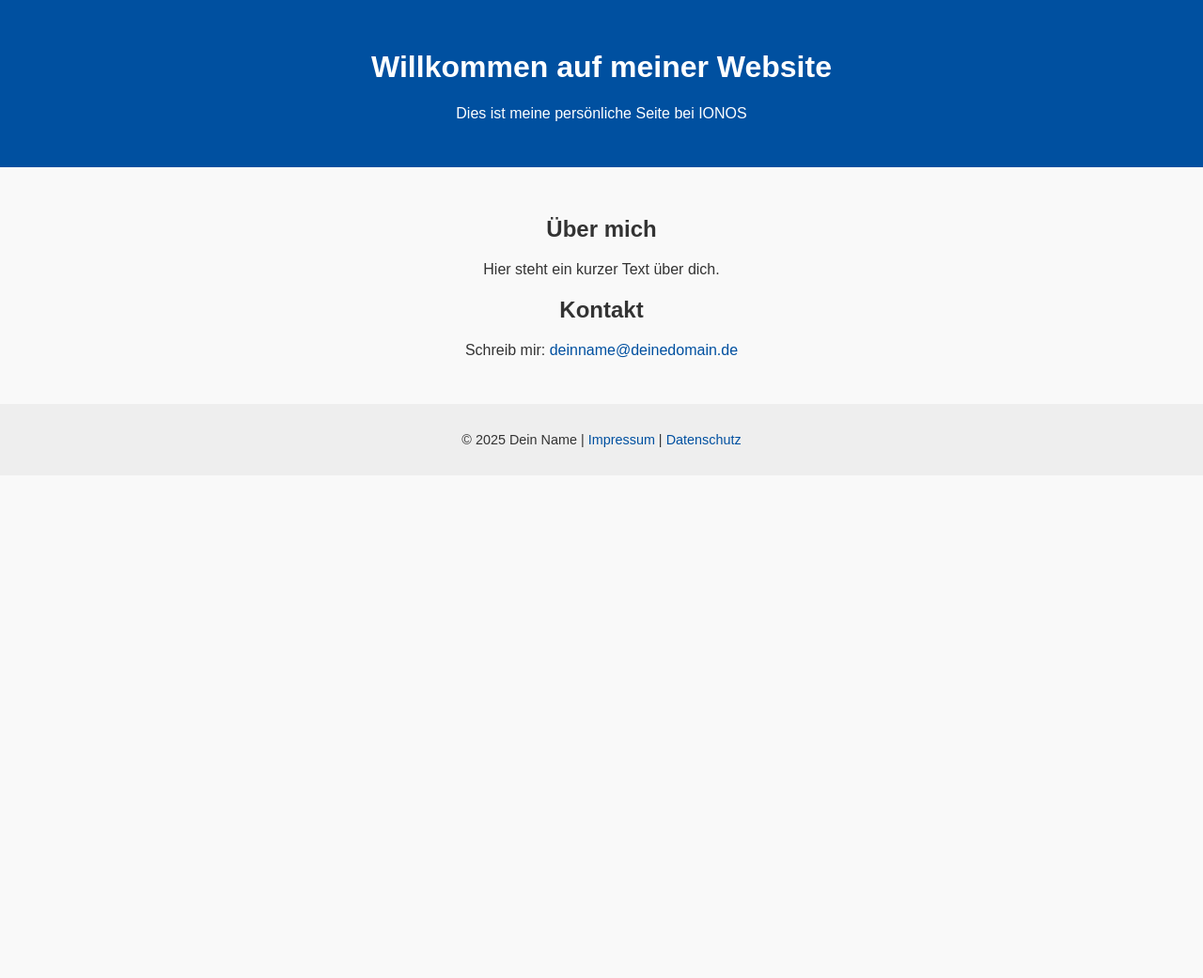
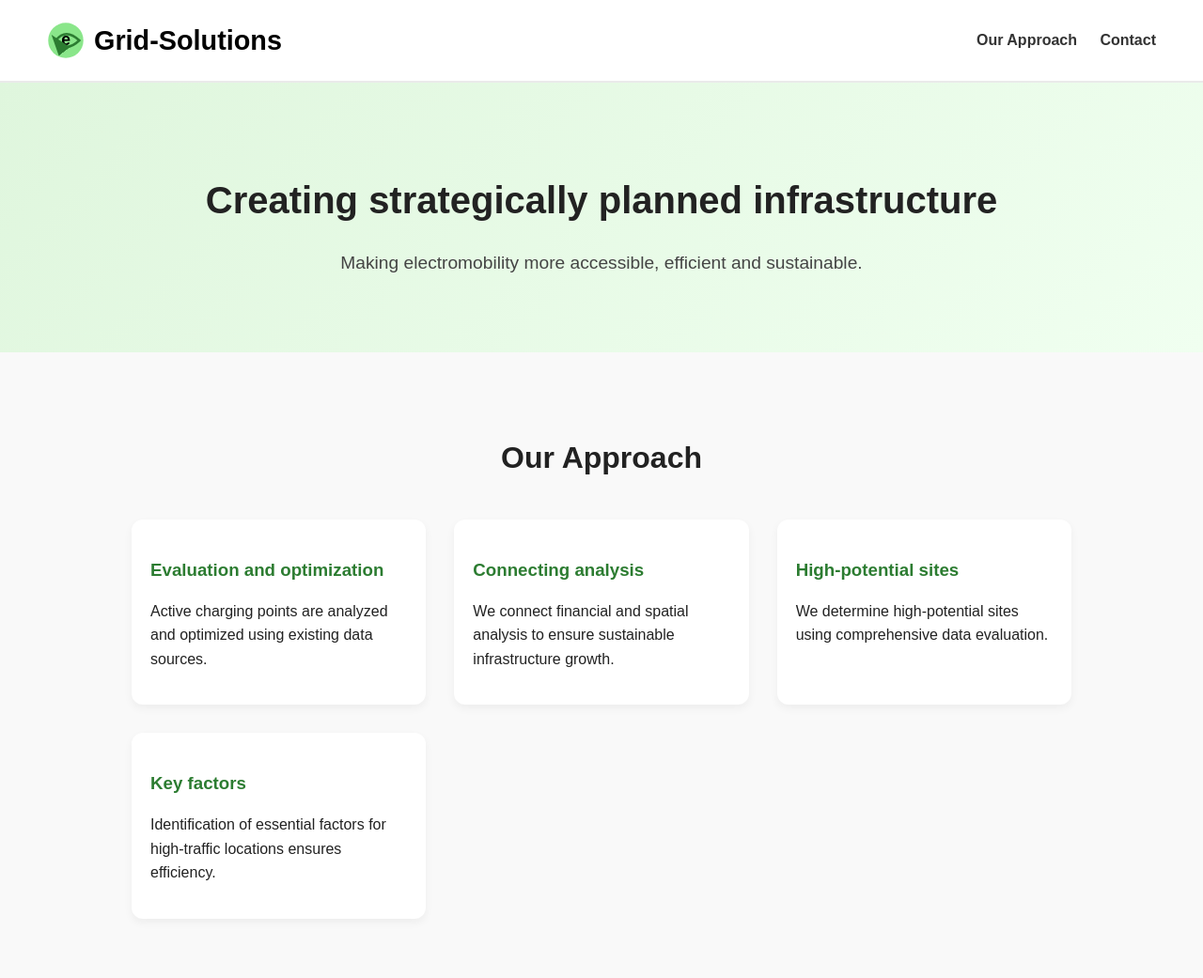
Before and after one commit to Sksinsik/Website-egrid-solutions, a plain HTML site: page index.html in a window 1280 px wide. Shown: the top 1041 px of the page at 94% size. Before the commit the page ends 800 px from the top, so only its background shows below. Drawn offline with Linux system fonts and the light colour scheme.

Commit message:
Update index.html

```diff
--- a/index.html
+++ b/index.html
@@ -1,51 +1,165 @@
 <!DOCTYPE html>
-<html lang="de">
+<html lang="en">
 <head>
   <meta charset="UTF-8">
   <meta name="viewport" content="width=device-width, initial-scale=1.0">
-  <title>Meine Website</title>
+  <title>eGrid-Solutions</title>
   <style>
     body {
+      margin: 0;
       font-family: Arial, sans-serif;
       background: #f9f9f9;
-      margin: 0;
-      padding: 0;
+      color: #222;
+      line-height: 1.6;
+    }
+
+    header {
+      background: #fff;
+      padding: 20px 50px;
+      display: flex;
+      justify-content: space-between;
+      align-items: center;
+      border-bottom: 2px solid #eaeaea;
+    }
+
+    /* Neues SVG-Logo */
+    .logo {
+      display: flex;
+      align-items: center;
+      font-size: 1.8rem;
+      font-weight: bold;
+      color: #000;
+    }
+    .logo svg {
+      height: 40px;
+      margin-right: 10px;
+    }
+
+    nav a {
+      margin-left: 20px;
+      text-decoration: none;
       color: #333;
+      font-weight: bold;
+    }
+
+    .hero {
       text-align: center;
+      padding: 60px 20px;
+      background: linear-gradient(135deg, #dff6dd, #f0fff0);
     }
-    header {
-      background: #0050a0;
+
+    .hero h1 {
+      font-size: 2.5rem;
+      margin-bottom: 20px;
+      color: #222;
+    }
+
+    .hero p {
+      font-size: 1.2rem;
+      color: #444;
+    }
+
+    .approach {
+      padding: 60px 20px;
+      max-width: 1000px;
+      margin: auto;
+    }
+
+    .approach h2 {
+      text-align: center;
+      margin-bottom: 40px;
+      font-size: 2rem;
+      color: #222;
+    }
+
+    .grid {
+      display: grid;
+      grid-template-columns: repeat(auto-fit, minmax(250px, 1fr));
+      gap: 30px;
+    }
+
+    .card {
+      background: white;
+      border-radius: 12px;
+      padding: 20px;
+      box-shadow: 0 4px 10px rgba(0,0,0,0.05);
+      transition: transform 0.2s ease;
+    }
+    .card:hover {
+      transform: translateY(-5px);
+    }
+    .card h3 {
+      color: #2c7c31;
+      margin-bottom: 10px;
+    }
+
+    footer {
+      background: #222;
       color: white;
-      padding: 2rem;
+      text-align: center;
+      padding: 20px;
+      margin-top: 40px;
     }
-    main {
-      padding: 2rem;
-    }
-    footer {
-      background: #eee;
-      padding: 1rem;
-      font-size: 0.9rem;
-    }
-    a {
-      color: #0050a0;
+    footer a {
+      color: #8ae68a;
       text-decoration: none;
+      font-weight: bold;
     }
   </style>
 </head>
 <body>
   <header>
-    <h1>Willkommen auf meiner Website</h1>
-    <p>Dies ist meine persönliche Seite bei IONOS</p>
+    <div class="logo">
+      <!-- SVG Logo -->
+      <svg xmlns="http://www.w3.org/2000/svg" viewBox="0 0 64 64">
+        <circle cx="32" cy="32" r="30" fill="#8ae68a"/>
+        <text x="32" y="40" font-size="28" text-anchor="middle" fill="black" font-family="Arial" font-weight="bold">e</text>
+        <path d="M15 32 Q32 10, 55 32 Q32 54, 15 32" fill="none" stroke="#2c7c31" stroke-width="4" marker-end="url(#arrow)"/>
+        <defs>
+          <marker id="arrow" markerWidth="10" markerHeight="10" refX="6" refY="3" orient="auto">
+            <path d="M0,0 L0,6 L9,3 z" fill="#2c7c31"/>
+          </marker>
+        </defs>
+      </svg>
+      Grid-Solutions
+    </div>
+    <nav>
+      <a href="#approach">Our Approach</a>
+      <a href="mailto:kontakt@egrid-solutions.de">Contact</a>
+    </nav>
   </header>
-  <main>
-    <h2>Über mich</h2>
-    <p>Hier steht ein kurzer Text über dich.</p>
 
-    <h2>Kontakt</h2>
-    <p>Schreib mir: <a href="mailto:deinname@deinedomain.de">deinname@deinedomain.de</a></p>
-  </main>
+  <section class="hero">
+    <h1>Creating strategically planned infrastructure</h1>
+    <p>Making electromobility more accessible, efficient and sustainable.</p>
+  </section>
+
+  <section class="approach" id="approach">
+    <h2>Our Approach</h2>
+    <div class="grid">
+      <div class="card">
+        <h3>Evaluation and optimization</h3>
+        <p>Active charging points are analyzed and optimized using existing data sources.</p>
+      </div>
+      <div class="card">
+        <h3>Connecting analysis</h3>
+        <p>We connect financial and spatial analysis to ensure sustainable infrastructure growth.</p>
+      </div>
+      <div class="card">
+        <h3>High-potential sites</h3>
+        <p>We determine high-potential sites using comprehensive data evaluation.</p>
+      </div>
+      <div class="card">
+        <h3>Key factors</h3>
+        <p>Identification of essential factors for high-traffic locations ensures efficiency.</p>
+      </div>
+    </div>
+  </section>
+
   <footer>
-    <p>© 2025 Dein Name | <a href="impressum.html">Impressum</a> | <a href="datenschutz.html">Datenschutz</a></p>
+    <p>&copy; 2025 eGrid-Solutions | Contact us:
+      <a href="mailto:kontakt@egrid-solutions.de">kontakt@egrid-solutions.de</a>
+    </p>
   </footer>
 </body>
 </html>
```
